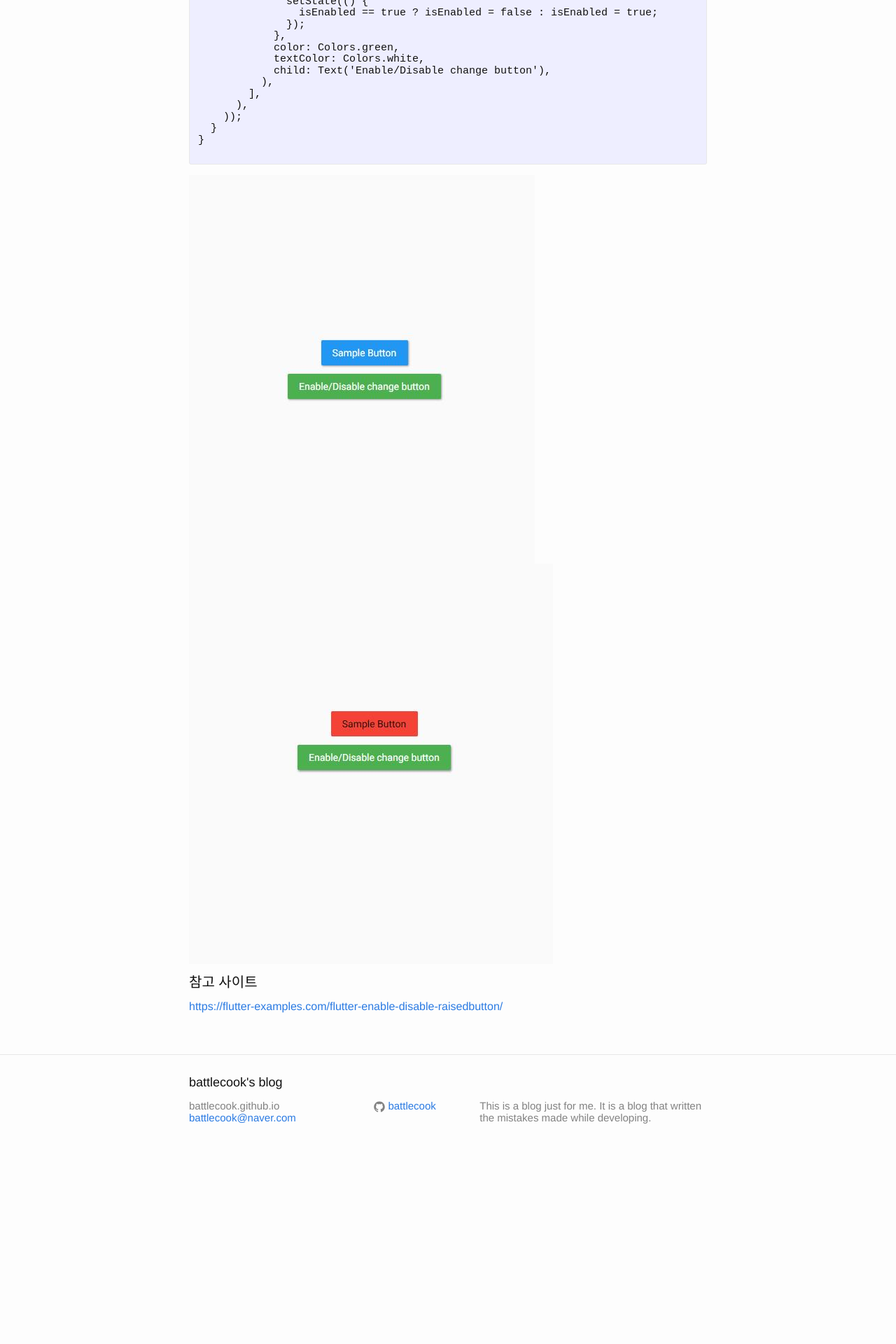
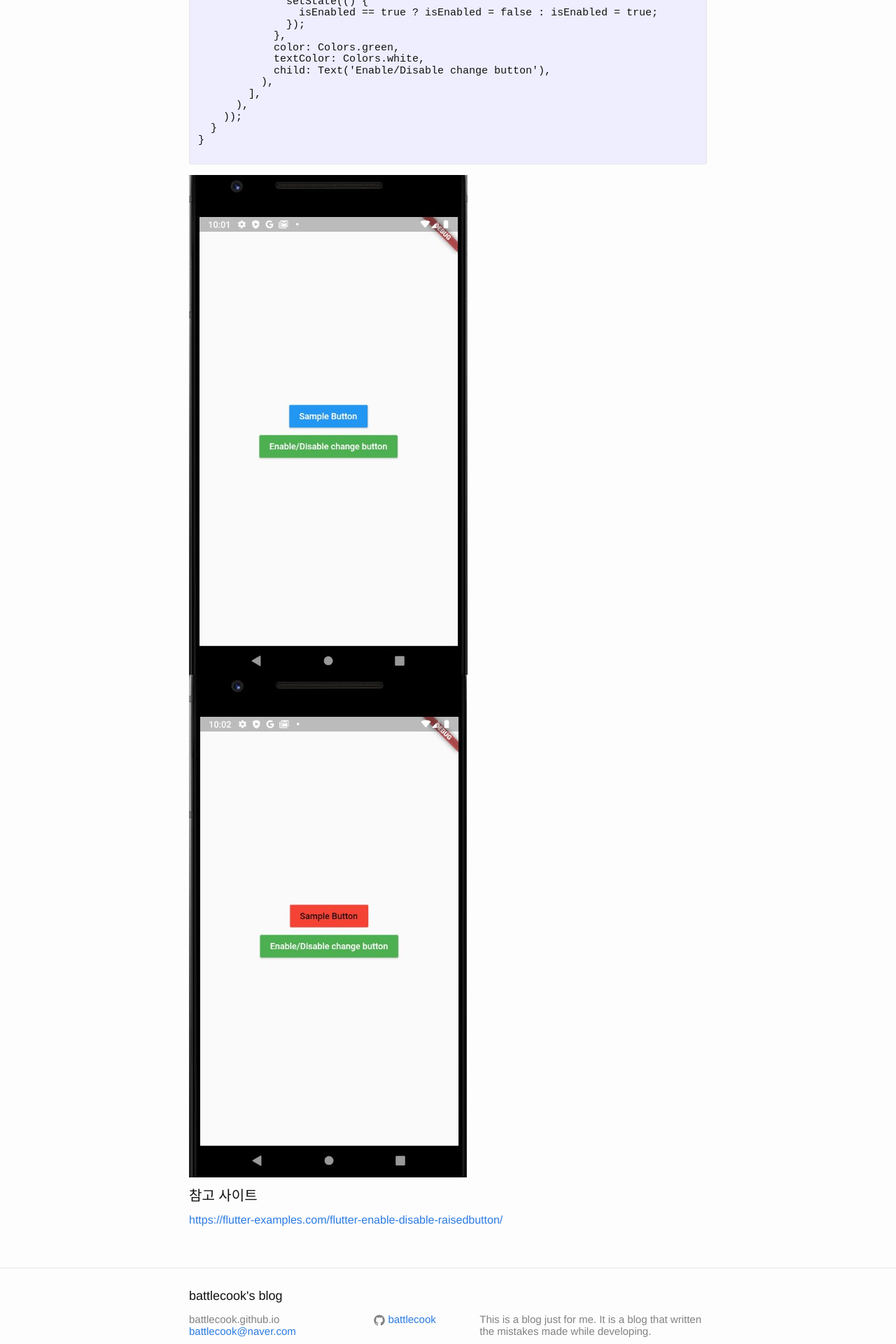
Before and after one commit to battlecook/battlecook.github.io, a Jekyll site: the page built from _posts/2020-01-13-flutter-raisedbutton-enable-disable.md, in a window 1280 px wide. Shown: the part 1651-3571 px from the top of the page at 70% size. Built offline with Jekyll 4.4.1, drawn with Linux system fonts in a browser that asks for light colours; comment, search, counter and statistics services are not loaded; before the commit the page ends 3316 px from its top, so only the background shows below that.

Commit message:
image change

```diff
--- a/_posts/2020-01-13-flutter-raisedbutton-enable-disable.md
+++ b/_posts/2020-01-13-flutter-raisedbutton-enable-disable.md
@@ -109,8 +109,8 @@ class ButtonState extends State<Button> {
 
 
 
- ![flutter_raisedbutton_enable_state]({{ site.url }}/assets/20200113/flutter_raisedbutton_enable_state.jpg)
- ![flutter_raisedbuton_disable_state]({{ site.url }}/assets/20200113/flutter_raisedbuton_disable_state.jpg)
+ ![flutter_onPressed_enable]({{ site.url }}/assets/20200113/flutter_onPressed_enable.jpg)
+ ![flutter_onPressed_disable]({{ site.url }}/assets/20200113/flutter_onPressed_disable.jpg)
 
 
 
```
Also changed, not shown: assets/20200113/flutter_onPressed_disable.jpg (added), assets/20200113/flutter_onPressed_enable.jpg (added), assets/20200113/flutter_raisedbuton_disable_state.jpg (deleted), assets/20200113/flutter_raisedbutton_enable_state.jpg (deleted).
